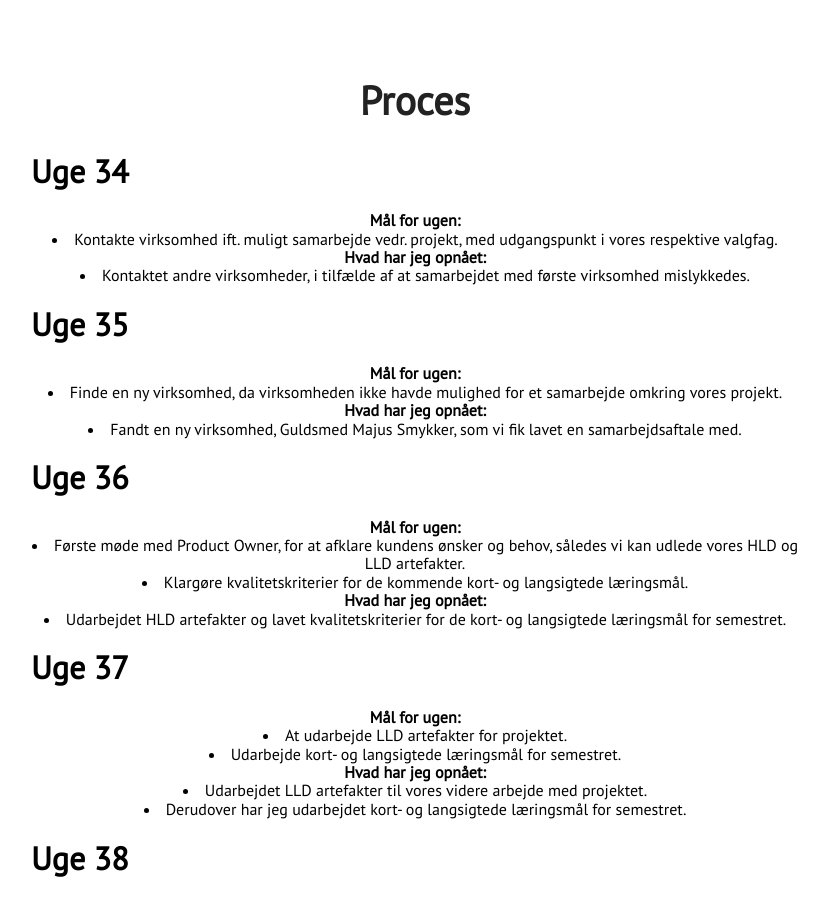
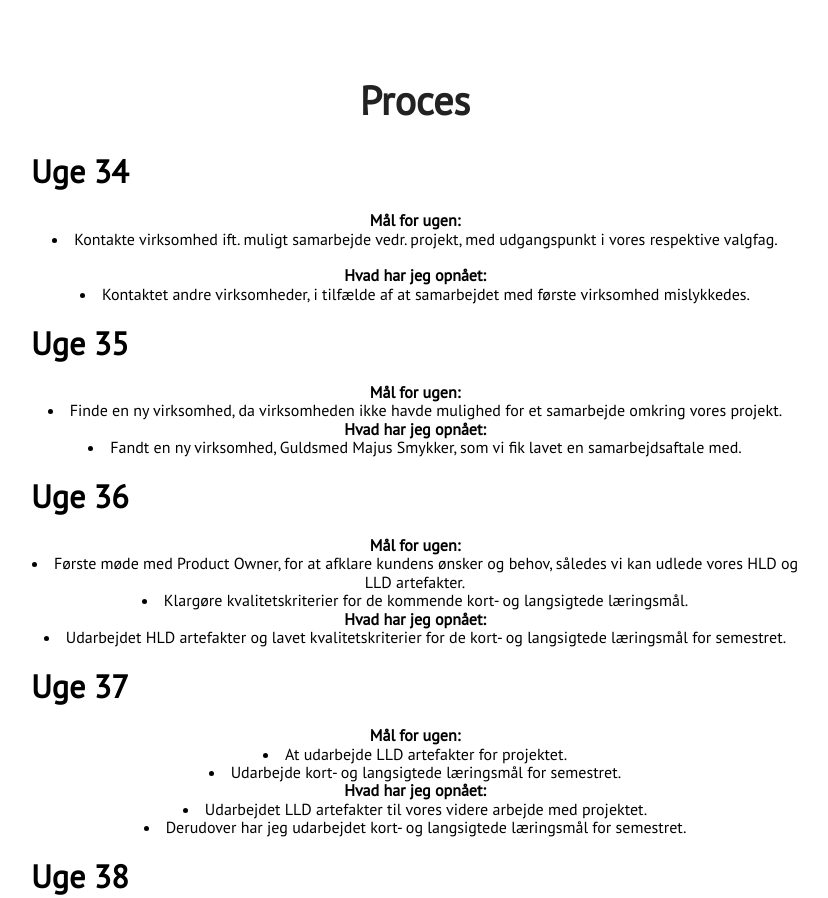
Before and after one commit to EmreAltiintas/portfolio, a Jekyll site: the page built from index.html, in a window 1280 px wide. Shown: the part 2903-3801 px from the top of the page, without its empty margins (225-1053 px from the left). Built offline with Jekyll 4.4.1, drawn with Linux system fonts in a browser that asks for light colours; nearby versions of some CDN libraries.

```diff
--- a/_includes/projects.html
+++ b/_includes/projects.html
@@ -6,8 +6,8 @@
             <h1 class="weeks-h1">Uge 34</h1>
             <div class="goals">
                 <strong>Mål for ugen:</strong>
-                <li>Kontakte virksomhed ift. muligt samarbejde vedr. projekt, med udgangspunkt i vores respektive valgfag.<br></li>
-
+                <li>Kontakte virksomhed ift. muligt samarbejde vedr. projekt, med udgangspunkt i vores respektive valgfag.</li>
+             <br>
                 <strong>Hvad har jeg opnået:</strong>
                 <li>Kontaktet andre virksomheder, i tilfælde af at samarbejdet med første virksomhed mislykkedes.</li>
             </div>
```
